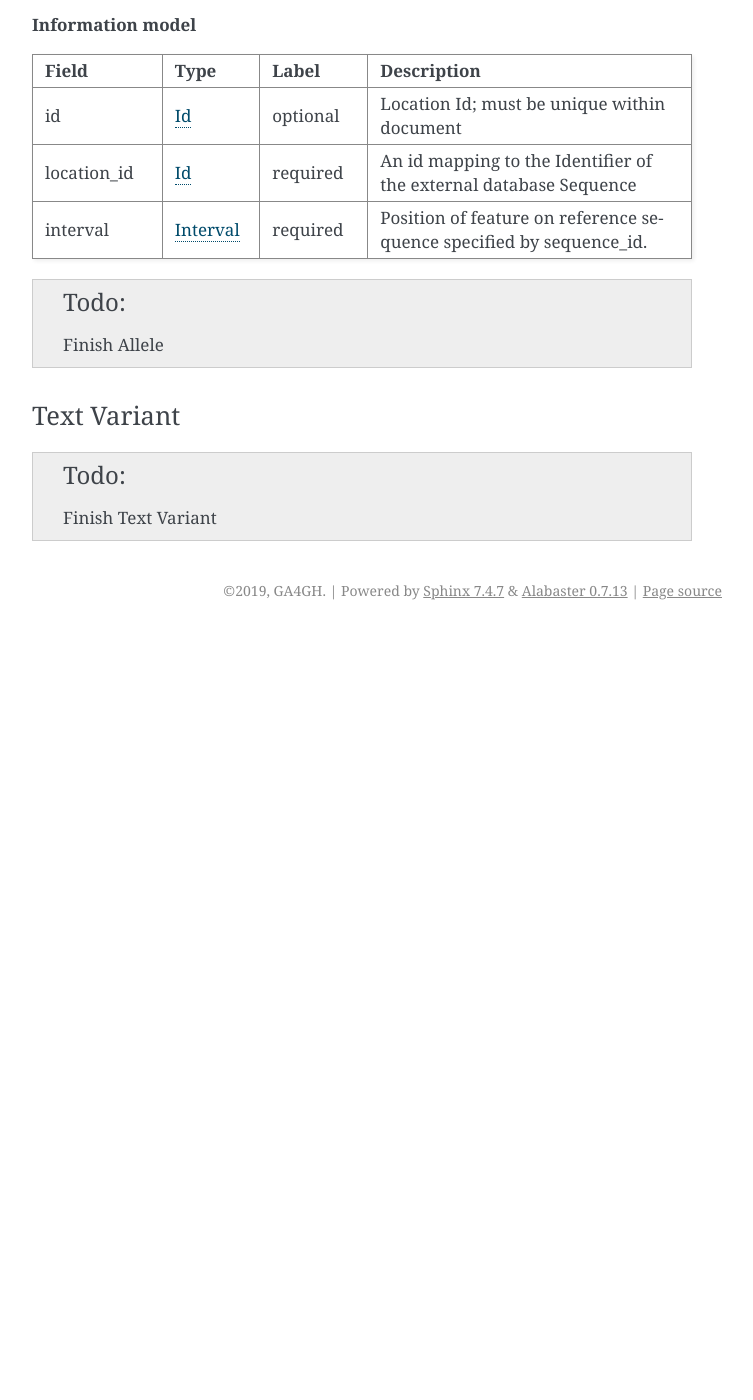
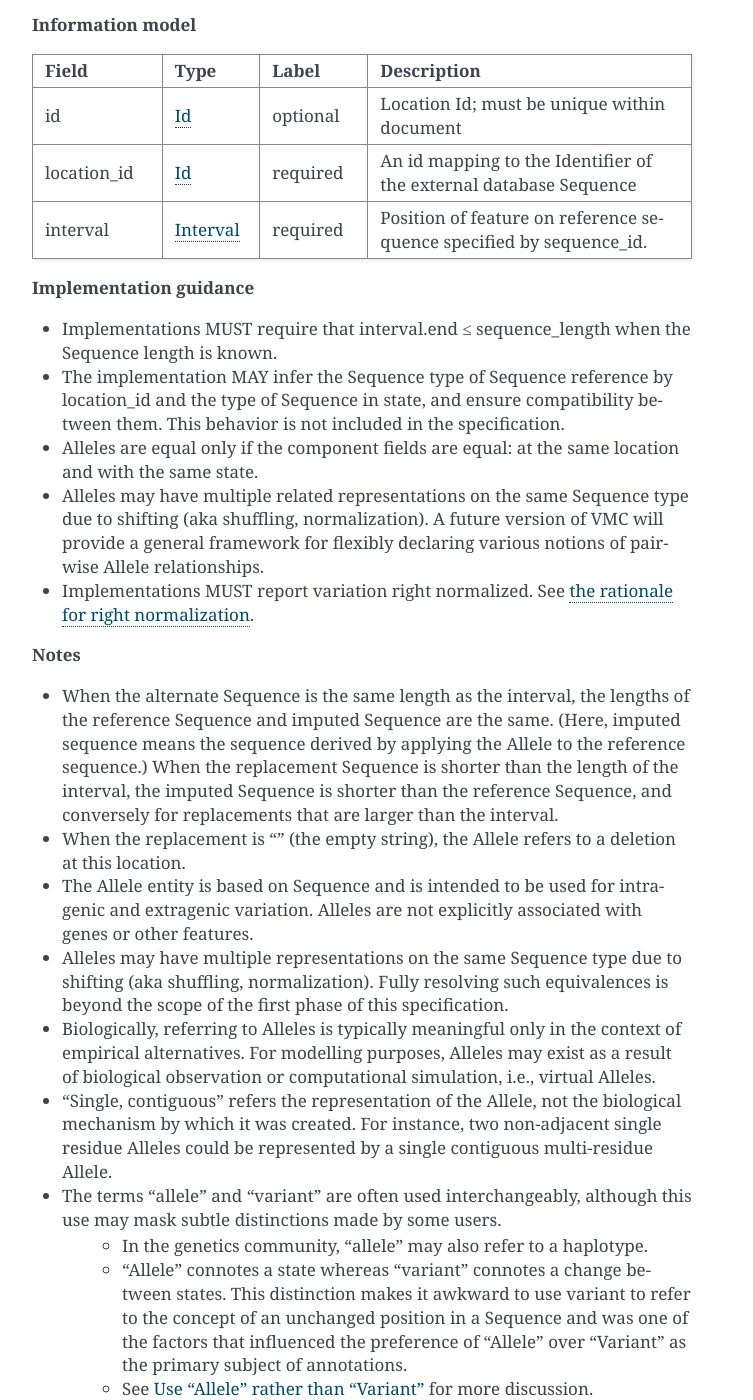
Before and after one commit to ga4gh/vrs, a Sphinx documentation site: the page built from docs/source/specification/terms_and_model/variation.rst, in a window 1280 px wide and 1400 px high, scrolled down 560 px. Shown: the whole window, without its empty margins (388-1141 px from the left). Built offline with Sphinx 7.4.7, drawn with Linux system fonts in a browser that asks for light colours; before the commit the page ends 1190 px from its top, so only the background shows below that; some of the changed text lies outside the part shown.

Commit message:
finish transferring Allele text

```diff
--- a/docs/source/specification/terms_and_model/variation.rst
+++ b/docs/source/specification/terms_and_model/variation.rst
@@ -36,11 +36,30 @@ interval (e.g., due to one or more indels).
    location_id, :ref:`Id`, required, An id mapping to the Identifier of the external database Sequence
    interval, :ref:`Interval`, required, Position of feature on reference sequence specified by sequence_id.
 
-.. todo::
+**Implementation guidance**
 
-   Finish Allele
+* Implementations MUST require that interval.end ≤ sequence_length when the Sequence length is known.
+* The implementation MAY infer the Sequence type of Sequence reference by location_id and the type of Sequence in state, and ensure compatibility between them. This behavior is not included in the specification.
+* Alleles are equal only if the component fields are equal: at the same location and with the same state.
+* Alleles may have multiple related representations on the same Sequence type due to shifting (aka shuffling, normalization). A future version of VMC will provide a general framework for flexibly declaring various notions of pairwise Allele relationships.
+* Implementations MUST report variation right normalized. See :ref:`the rationale for right normalization <right-normalize>`.
 
-@@@@@@@@@@@@
+**Notes**
+
+* When the alternate Sequence is the same length as the interval, the lengths of the reference Sequence and imputed Sequence are the same. (Here, imputed sequence means the sequence derived by applying the Allele to the reference sequence.) When the replacement Sequence is shorter than the length of the interval, the imputed Sequence is shorter than the reference Sequence, and conversely for replacements that are larger than the interval.
+* When the replacement is “” (the empty string), the Allele refers to a deletion at this location.
+* The Allele entity is based on Sequence and is intended to be used for intragenic and extragenic variation. Alleles are not explicitly associated with genes or other features.
+* Alleles may have multiple representations on the same Sequence type due to shifting (aka shuffling, normalization). Fully resolving such equivalences is beyond the scope of the first phase of this specification.
+* Biologically, referring to Alleles is typically meaningful only in the context of empirical alternatives. For modelling purposes, Alleles may exist as a result of biological observation or computational simulation, i.e., virtual Alleles.
+* “Single, contiguous” refers the representation of the Allele, not the biological mechanism by which it was created. For instance, two non-adjacent single residue Alleles could be represented by a single contiguous multi-residue Allele.
+* The terms "allele" and "variant" are often used interchangeably, although this use may mask subtle distinctions made by some users.
+   * In the genetics community, "allele" may also refer to a haplotype.
+   * "Allele" connotes a state whereas "variant" connotes a change between states. This distinction makes it awkward to use variant to refer to the concept of an unchanged position in a Sequence and was one of the factors that influenced the preference of “Allele” over “Variant” as the primary subject of annotations.
+   * See :ref:`Use “Allele” rather than “Variant” <use-allele>` for more discussion.
+* When a trait has a known genetic basis, it is typically represented computationally as an association with an Allele.
+* The VMC definition of Allele applies to all Sequence types (DNA, RNA, AA).
+
+
 Text Variant
 @@@@@@@@@@@@
 .. todo::
```
